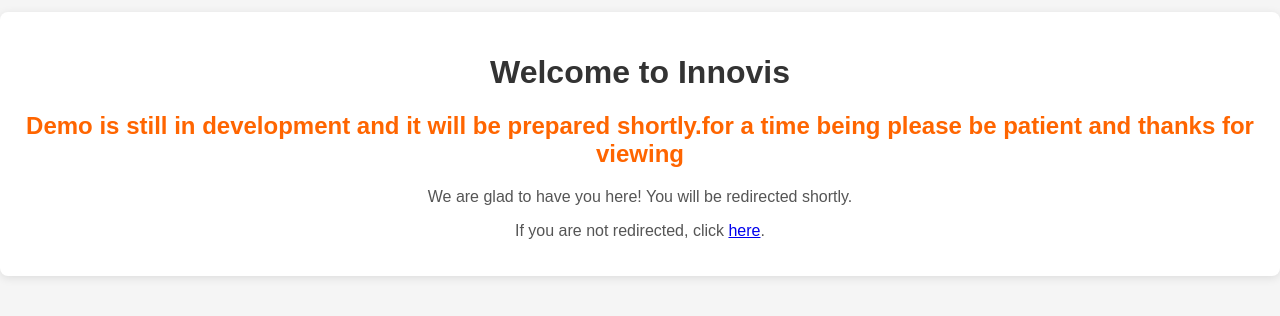
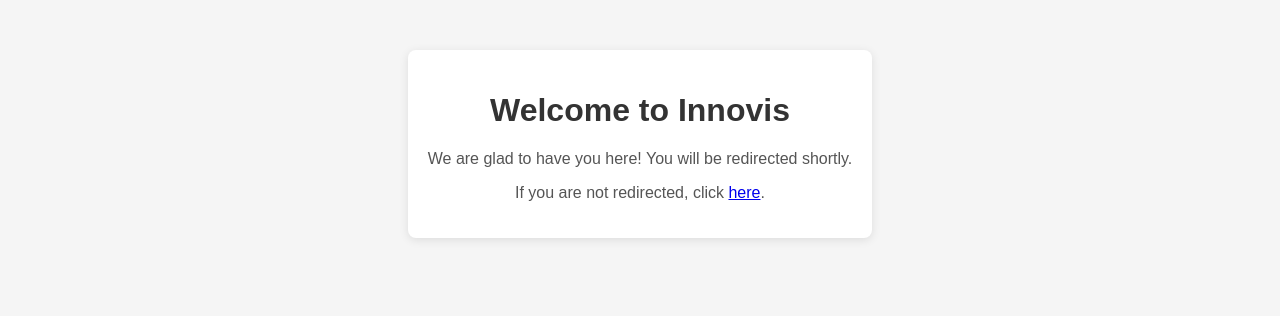
Before and after one commit to rupesh988/Innovis, a plain HTML site: page index.html in a window 1280 px wide. Shown: the part 256-572 px from the top of the page. Drawn offline with Linux system fonts and the light colour scheme.

Commit message:
Update index.html in the file change

```diff
--- a/index.html
+++ b/index.html
@@ -37,7 +37,7 @@
     <div class="container">
 
         <h1>Welcome to Innovis</h1>
-        <h2>Demo is still in development and it will be prepared shortly.for a time being please be patient and thanks for viewing</h2>
+
         <p>We are glad to have you here! You will be redirected shortly.</p>
         <p>If you are not redirected, click <a href="https://www.figma.com/proto/UiKdqS3AOkMpXhObrAUklj/Untitled?node-id=0-1&t=DQdgPfSBtCrgDR9R-1">here</a>.</p>
     </div>
```
